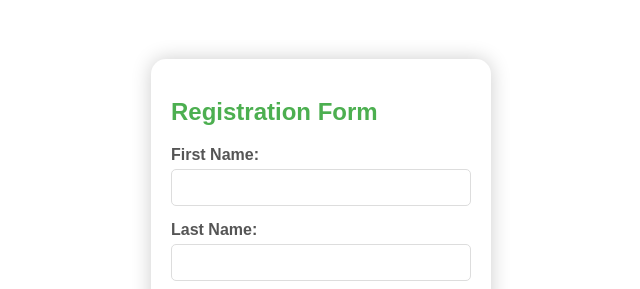
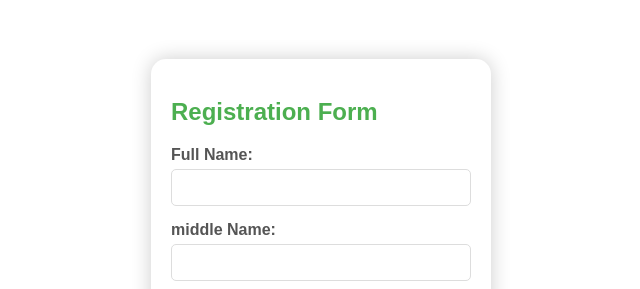
Before and after one commit to udayboya/soiu2, a plain HTML site: page index.html in a window 1280 px wide. Shown: the top 289 px of the page, 319-959 px from the left. Drawn offline with Linux system fonts and the light colour scheme.

Commit message:
Raw code with updated Full name

```diff
--- a/index.html
+++ b/index.html
@@ -65,10 +65,10 @@
     <div class="main">
         <h2>Registration Form</h2>
         <form action="">
-            <label for="first">First Name:</label>
+            <label for="first">Full Name:</label>
             <input type="text" id="first" name="first" required />
 
-            <label for="last">Last Name:</label>
+            <label for="last">middle Name:</label>
             <input type="text" id="last" name="last" required />
 
             <label for="email">Email:</label>
```
